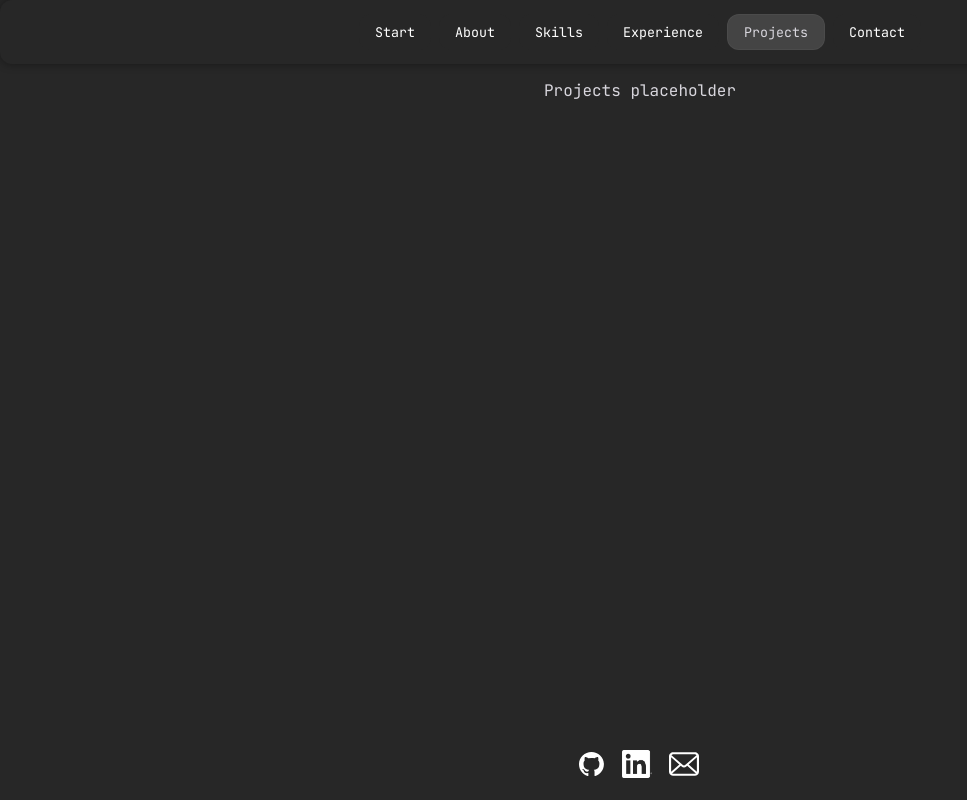
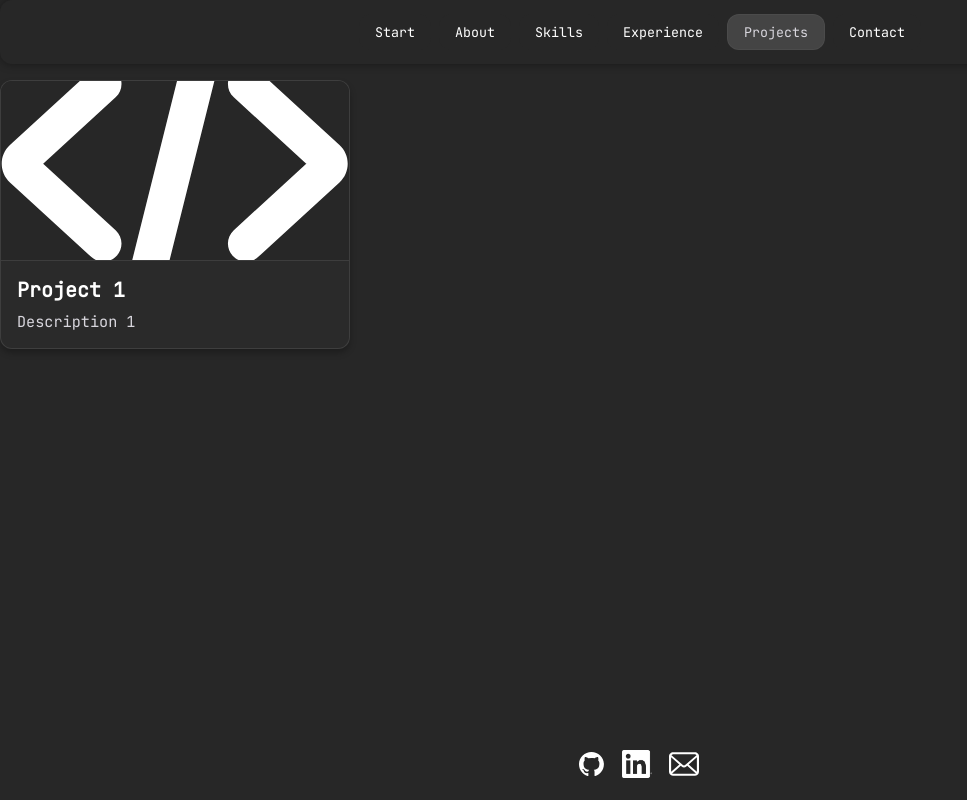
Before and after one commit to DefinitelyUnlikely/definitelyunlikely.github.io, a SvelteKit app in the folder portfolio/: page / in a window 1280 px wide. Both pictures are taken after a click on the button "Projects". Shown: the whole page, without its empty margins (0-967 px from the left). Built offline with nearby package versions, Linux system fonts and the light colour scheme.

Commit message:
make a project card and a placeholder for checking out styling

```diff
--- a/portfolio/src/components/sections/projects/project.svelte
+++ b/portfolio/src/components/sections/projects/project.svelte
@@ -0,0 +1,91 @@
+<script lang="ts">
+    import placeholderIcon from "$lib/assets/icons/code-tag-svgrepo-com.svg";
+
+    let { title, description, link, thumbnail } = $props<{
+        title: string;
+        description: string;
+        link: string;
+        thumbnail?: string;
+    }>();
+</script>
+
+<a href={link} target="_blank" rel="noopener noreferrer" class="project-card">
+    <div class="project-thumbnail">
+        {#if thumbnail}
+            <img src={thumbnail} alt="{title} thumbnail" />
+        {:else}
+            <img src={placeholderIcon} alt="{title} thumbnail" />
+        {/if}
+    </div>
+    <div class="project-text">
+        <h3 class="lighter-text" style="color: #ffffff">{title}</h3>
+        <p>{description}</p>
+    </div>
+</a>
+
+<style>
+    .project-card {
+        display: flex;
+        flex-direction: column;
+        justify-content: flex-start;
+        align-items: center;
+        width: 100%;
+        max-width: 350px;
+        background-color: var(--background-color-secondary);
+        border-radius: 12px;
+        overflow: hidden;
+        text-decoration: none;
+        color: inherit;
+        border: 1px solid var(--label-color);
+        transition:
+            transform 0.2s ease,
+            box-shadow 0.2s ease,
+            border-color 0.2s ease;
+        box-shadow: 0 4px 6px #00000040;
+    }
+
+    .project-card:hover {
+        transform: translateY(-4px);
+        box-shadow: 0 8px 15px #00000067;
+        border-color: #525252; /* Slightly brighter than label-color for hover */
+    }
+
+    .project-thumbnail {
+        width: 100%;
+        height: 180px;
+        background-color: var(--background-color);
+        display: flex;
+        justify-content: center;
+        align-items: center;
+        overflow: hidden;
+        border-bottom: 1px solid var(--label-color);
+    }
+
+    .project-thumbnail img {
+        width: 100%;
+        height: 100%;
+        object-fit: cover;
+    }
+
+    .project-text {
+        display: flex;
+        flex-direction: column;
+        justify-content: flex-start;
+        align-items: flex-start;
+        width: 100%;
+        padding: 1rem;
+        box-sizing: border-box;
+    }
+
+    .project-text h3 {
+        margin: 0 0 0.5rem 0;
+        font-size: 1.25rem;
+    }
+
+    .project-text p {
+        margin: 0;
+        font-size: 0.95rem;
+        color: var(--text-color);
+        line-height: 1.4;
+    }
+</style>
--- a/portfolio/src/components/sections/projects/projects.svelte
+++ b/portfolio/src/components/sections/projects/projects.svelte
@@ -1 +1,20 @@
-Projects placeholder
+<script lang="ts">
+    import Project from "./project.svelte";
+</script>
+
+<div class="projects-container">
+    <Project
+        title="Project 1"
+        description="Description 1"
+        link="https://example.com"
+    />
+</div>
+
+<style>
+    .projects-container {
+        display: grid;
+        grid-template-columns: repeat(auto-fill, minmax(350px, 1fr));
+        gap: 2rem;
+        width: 100%;
+    }
+</style>
```
Also changed, not shown: portfolio/src/lib/assets/icons/code-tag-svgrepo-com.svg (added).
